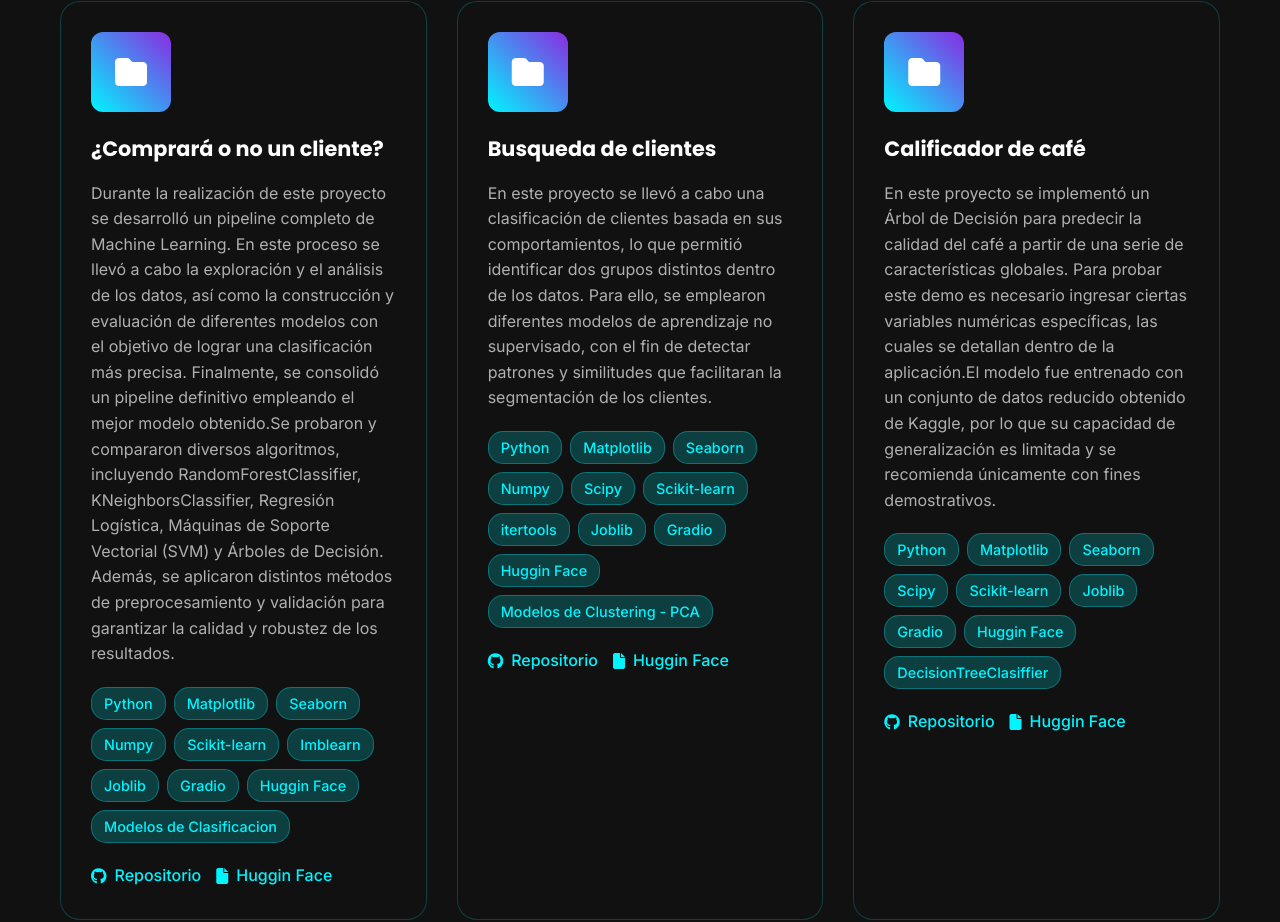
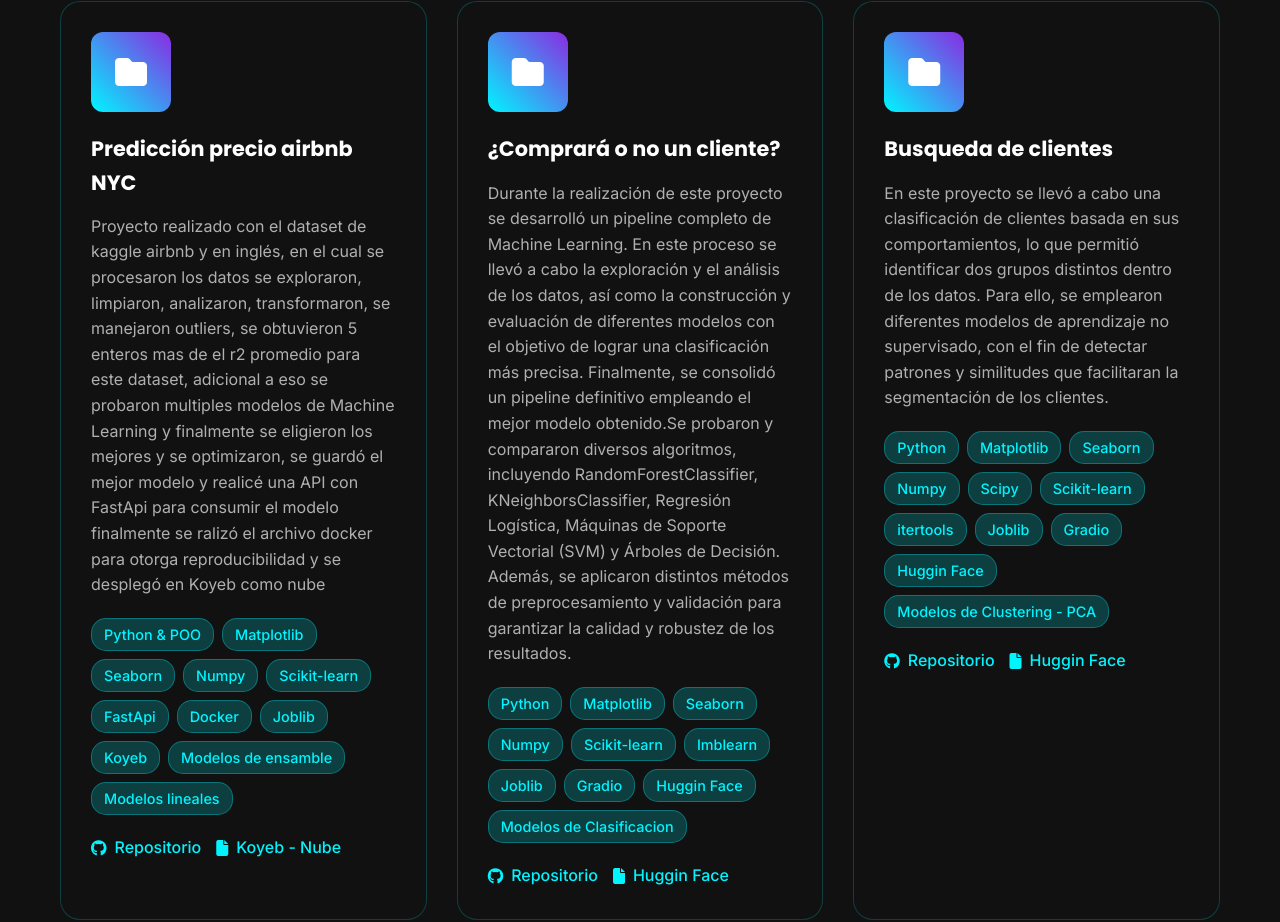
Before and after one commit to JuanAcevedo08/JuanAcevedo08.github.io, a plain HTML site: page docs/index.html in a window 1280 px wide. Shown: the part 3375-4297 px from the top of the page. Drawn offline with Linux system fonts and the light colour scheme.

Commit message:
Add airbn project

```diff
--- a/docs/index.html
+++ b/docs/index.html
@@ -329,6 +329,40 @@
                         <i class="fas fa-folder"></i>
                     </div>
                     <div class="project-content">
+                        <h3>Predicción precio airbnb NYC</h3>
+                        <p>Proyecto realizado con el dataset de kaggle airbnb y en inglés, en el cual se procesaron los datos se exploraron, limpiaron, analizaron, transformaron, se manejaron outliers, se obtuvieron 5 enteros mas de el r2 promedio para este dataset, adicional a eso se probaron multiples modelos de Machine Learning y finalmente se eligieron los mejores y se optimizaron, se guardó el mejor modelo y realicé una API con FastApi para consumir el modelo finalmente se ralizó el archivo docker para otorga reproducibilidad y se desplegó en Koyeb como nube </p>
+                        <div class="project-tech">
+                            <span class="tech-tag">Python & POO</span>
+                            <span class="tech-tag">Matplotlib</span>
+                            <span class="tech-tag">Seaborn</span>
+                            <span class="tech-tag">Numpy</span>
+                            <span class="tech-tag">Scikit-learn</span>
+                            <span class="tech-tag">FastApi</span>
+                            <span class="tech-tag">Docker</span>
+                            <span class="tech-tag">Joblib</span>
+                            <span class="tech-tag">Koyeb</span>
+                            <span class="tech-tag">Modelos de ensamble</span>
+                            <span class="tech-tag">Modelos lineales</span>
+                        </div>
+                        <div class="project-links">
+                            <a href="https://github.com/JuanAcevedo08/Airbnb-Repository" class="project-link" target="_blank">
+                                <i class="fab fa-github"></i>
+                                Repositorio
+                            </a>
+                            <a href="https://suspicious-daune-juandavidacevedon-42795941.koyeb.app/" class="project-link" target="_blank">
+                                <i class="fa-solid fa-file"></i>
+                                Koyeb - Nube
+                            </a>
+                        </div>
+                    </div>
+                    <div class="project-glow"></div>
+                </div>
+
+                <div class="project-card" data-project="2" data-github="https://github.com/JuanAcevedo08/Machine-Learning-Solutions/tree/main/compra_o_no" data-demo="https://huggingface.co/spaces/JuanAcevedo/shopper" data-description="Este proyecto predice si un cliente comprará usando RandomForest.">
+                    <div class="project-image">
+                        <i class="fas fa-folder"></i>
+                    </div>
+                    <div class="project-content">
                         <h3>¿Comprará o no un cliente?</h3>
                         <p>Durante la realización de este proyecto se desarrolló un pipeline completo de Machine Learning. En este proceso se llevó a cabo la exploración y el análisis de los datos, así como la construcción y evaluación de diferentes modelos con el objetivo de lograr una clasificación más precisa. Finalmente, se consolidó un pipeline definitivo empleando el mejor modelo obtenido.Se probaron y compararon diversos algoritmos, incluyendo RandomForestClassifier, KNeighborsClassifier, Regresión Logística, Máquinas de Soporte Vectorial (SVM) y Árboles de Decisión. Además, se aplicaron distintos métodos de preprocesamiento y validación para garantizar la calidad y robustez de los resultados.</p>
                         <div class="project-tech">
@@ -357,7 +391,7 @@
                     <div class="project-glow"></div>
                 </div>
 
-                <div class="project-card" data-project="2" data-github="https://github.com/JuanAcevedo08/Machine-Learning-Solutions/tree/main/segmentacion_grupo_clustering" data-demo="https://huggingface.co/spaces/JuanAcevedo/Find_clinet" data-description="Este proyecto encuentra similitudes en los clientes.">
+                <div class="project-card" data-project="3" data-github="https://github.com/JuanAcevedo08/Machine-Learning-Solutions/tree/main/segmentacion_grupo_clustering" data-demo="https://huggingface.co/spaces/JuanAcevedo/Find_clinet" data-description="Este proyecto encuentra similitudes en los clientes.">
                     <div class="project-image">
                         <i class="fas fa-folder"></i>
                     </div>
@@ -391,7 +425,7 @@
                     <div class="project-glow"></div>
                 </div>
 
-                <div class="project-card" data-project="3" data-github="https://github.com/JuanAcevedo08/Machine-Learning-Solutions/tree/main/Clasificacion_calidad_caf%C3%A9" data-demo="https://huggingface.co/spaces/JuanAcevedo/coffee-quality-classifier" data-description="El proyecto califica el café dependiendo unas caracteristicas">
+                <div class="project-card" data-project="4" data-github="https://github.com/JuanAcevedo08/Machine-Learning-Solutions/tree/main/Clasificacion_calidad_caf%C3%A9" data-demo="https://huggingface.co/spaces/JuanAcevedo/coffee-quality-classifier" data-description="El proyecto califica el café dependiendo unas caracteristicas">
                     <div class="project-image">
                         <i class="fas fa-folder"></i>
                     </div>
```
